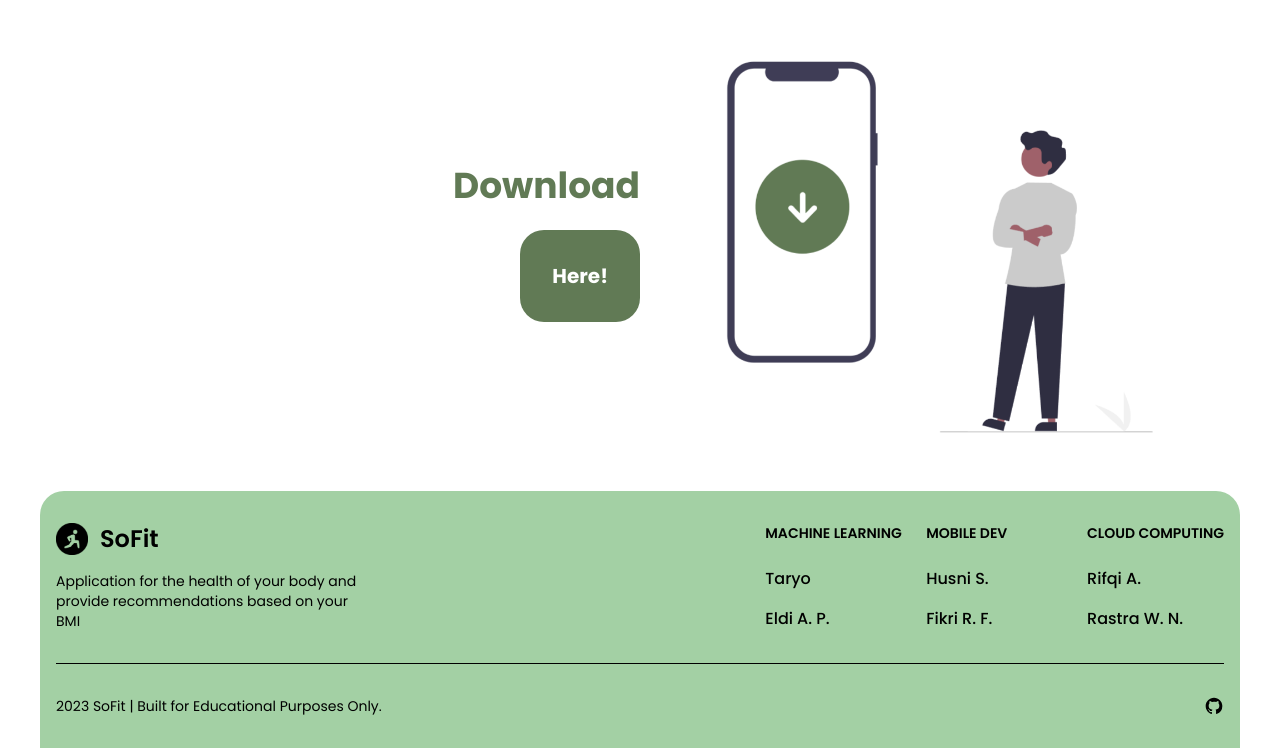
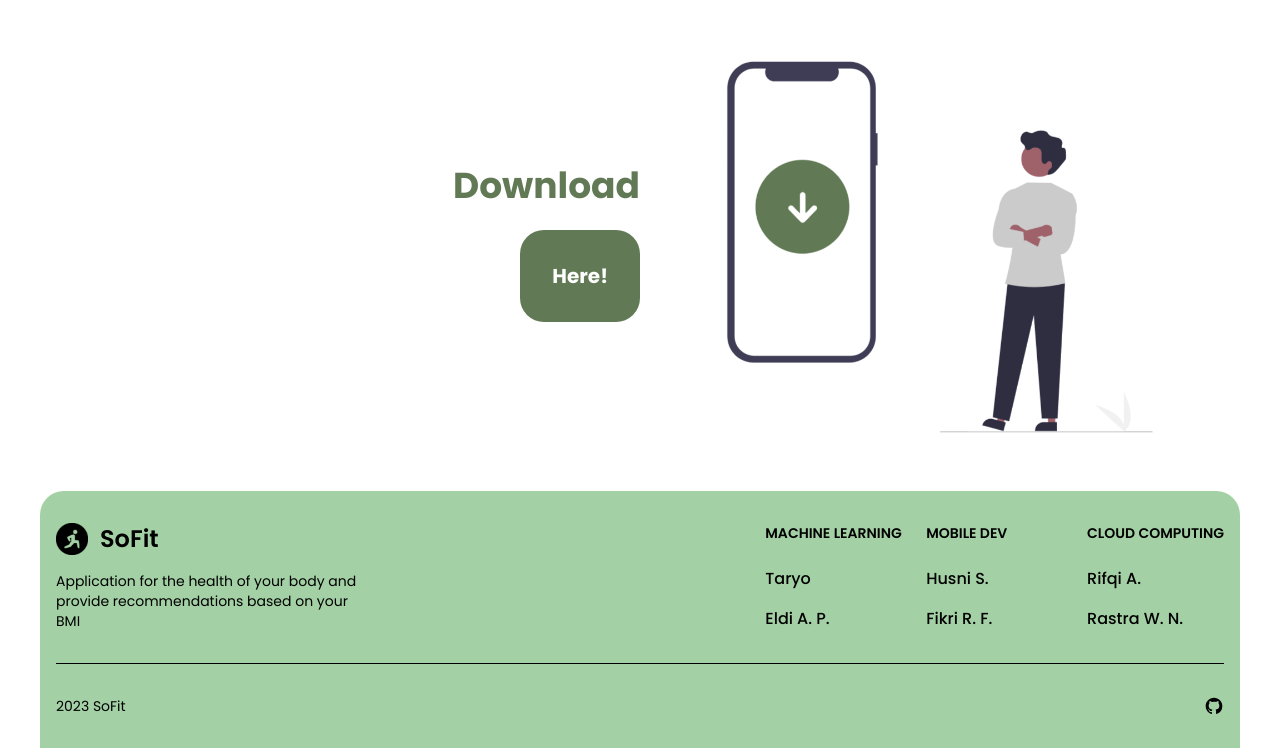
Before and after one commit to sofit-c23-ps233/SoFit-Website, a website: page www/index.html in a window 1280 px wide. Shown: the part 872-1620 px from the top of the page. Drawn offline with Linux system fonts and the light colour scheme.

Commit message:
Update index.html, change footer

```diff
--- a/www/index.html
+++ b/www/index.html
@@ -126,9 +126,7 @@
             </div>
             <hr class="my-6 sm:mx-auto lg:my-8" />
             <div class="sm:flex sm:items-center sm:justify-between">
-                <span class="text-sm sm:text-center">2023 <a href="/" class="hover:underline">SoFit</a> | Built for
-                    Educational Purposes Only.
-                </span>
+                <span class="text-sm sm:text-center">2023 <a href="/" class="hover:underline">SoFit</a></span>
                 <div class="flex mt-4 space-x-6 sm:justify-center sm:mt-0">
                     <a href="https://github.com/sofit-c23-ps233/SoFit-backend" target="_blank">
                         <svg class="w-5 h-5" fill="currentColor" viewBox="0 0 24 24" aria-hidden="true">
```
